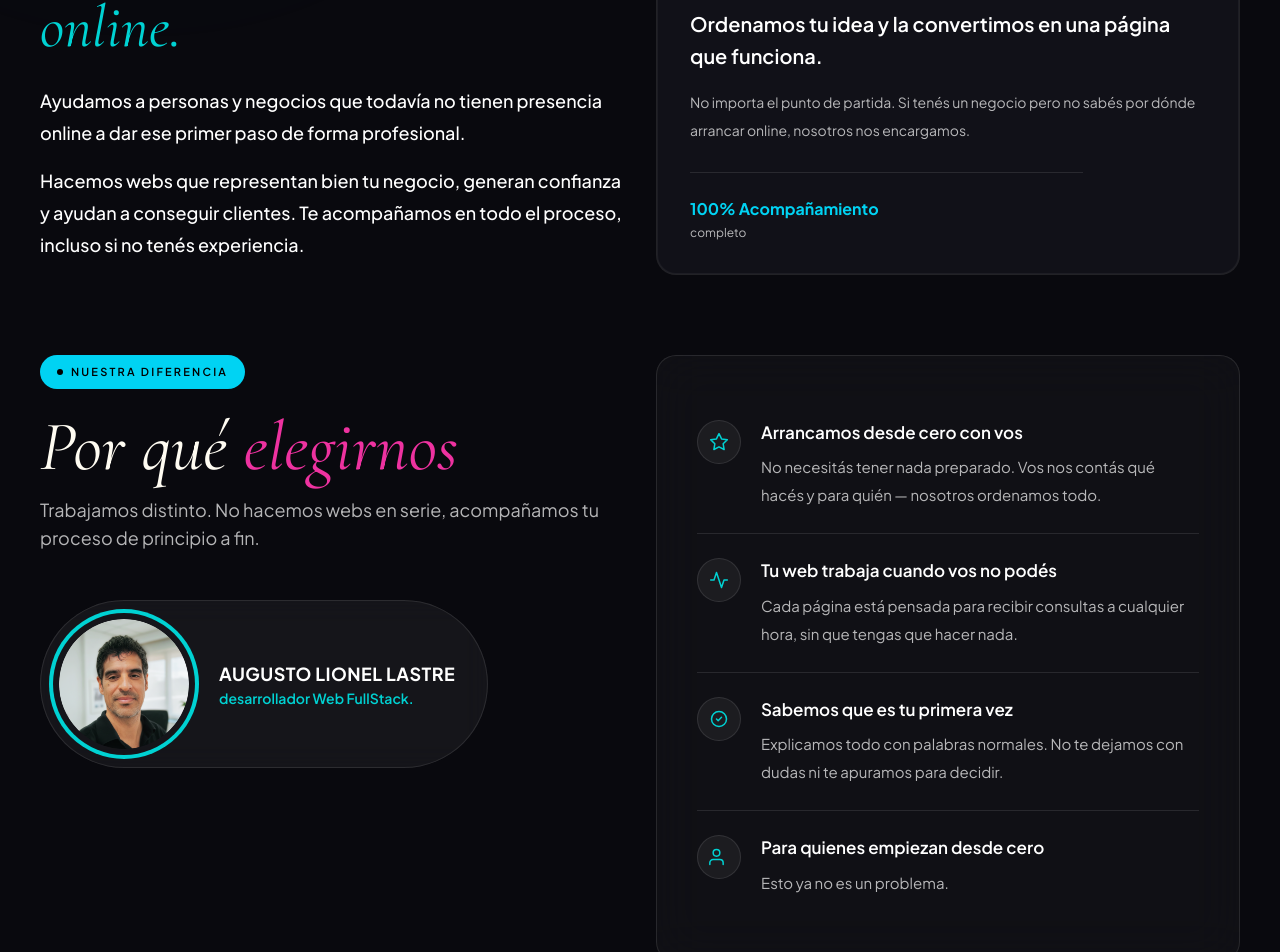
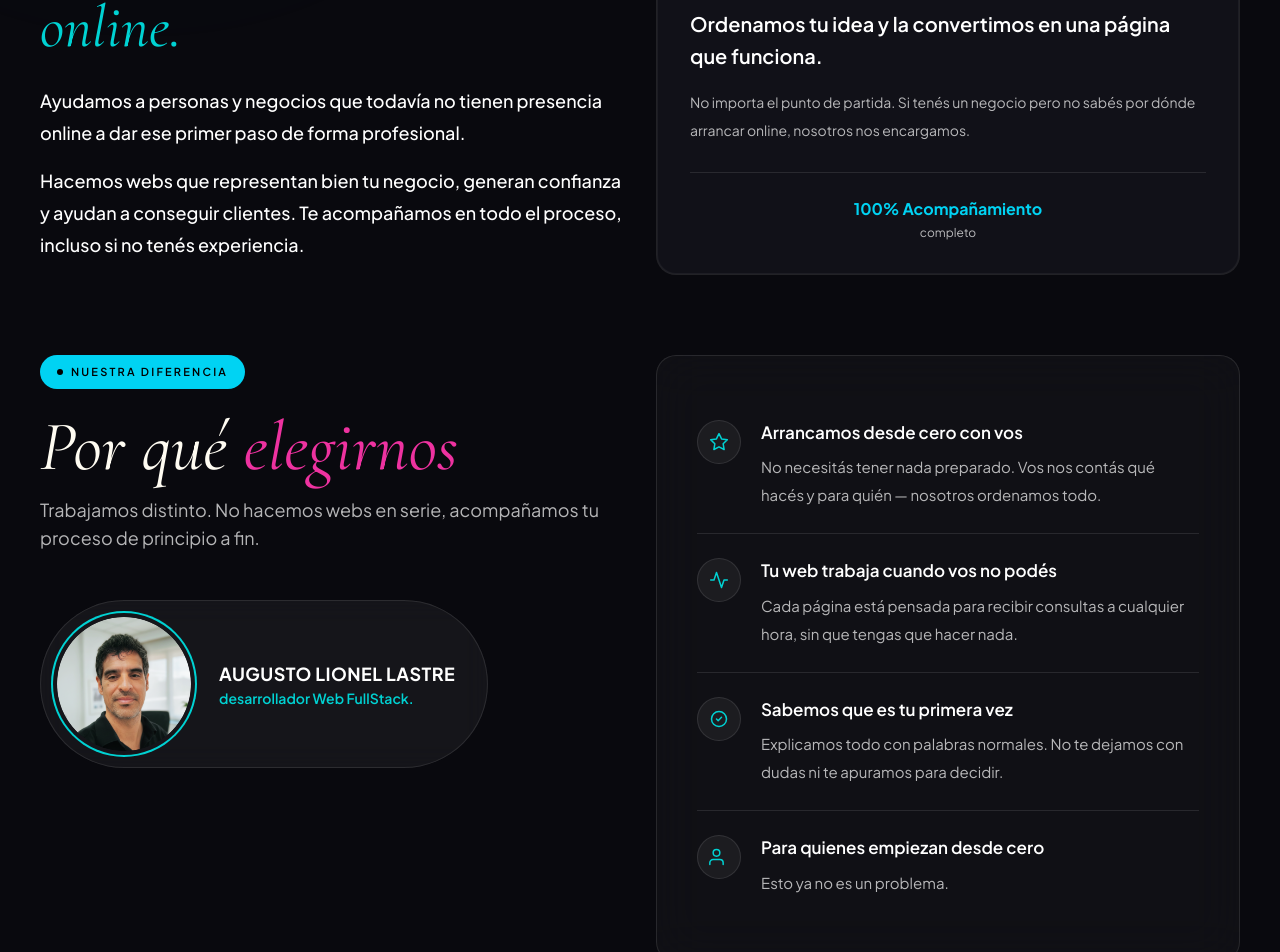
Before and after one commit to codigolionel/lienel-web, a React (Vite) app: page / in a window 1280 px wide. Shown: the part 2906-3858 px from the top of the page. Built offline with nearby package versions, Linux system fonts and the light colour scheme; a web font is replaced by a local one.

Commit message:
new-background2

```diff
--- a/src/components/AbautUs.tsx
+++ b/src/components/AbautUs.tsx
@@ -236,7 +236,7 @@ export default function AbautUs() {
                                 por dónde arrancar online, nosotros nos encargamos.
                             </p>
 
-                            <div className="mt-7 grid grid-cols-2 gap-4 border-t border-white/10 pt-6">
+                            <div className="mt-7 flex flex-col items-center justify-center w-full border-t border-white/10 pt-6 text-center">
                                 <div>
                                     <div className="bg-cyan-400 bg-clip-text text-1xl sm:text-1xl font-extrabold text-transparent">
                                         100% Acompañamiento
@@ -270,7 +270,7 @@ export default function AbautUs() {
                             <img
                                 src={perfilAgus}
                                 alt="Augusto Lionel Lastre"
-                                className="h-32 w-32 sm:h-[142px] sm:w-[142px] rounded-full object-cover ring-[4px] ring-[#00D2D3] p-1.5"
+                                className="h-32 w-32 sm:h-[142px] sm:w-[142px] rounded-full object-cover ring-2 ring-[#00D2D3] p-1"
                             />
                             <div className="flex flex-col items-center sm:items-start text-center sm:text-left">
                                 <span className="text-base sm:text-lg font-bold text-white tracking-wide">AUGUSTO LIONEL LASTRE</span>
@@ -311,7 +311,7 @@ export default function AbautUs() {
                             El proceso
                         </div>
 
-                        <h2 className="text-xl sm:text-4xl md:text-5xl lg:text-[60px] font-serif italic font-normal text-[#FFFCF2] leading-tight lg:leading-[75px]">
+                        <h2 className="text-4xl sm:text-5xl md:text-6xl lg:text-[60px] font-serif italic font-normal text-[#FFFCF2] leading-tight lg:leading-[75px]">
                             Cómo{" "}
                             <span className="bg-cyan-400 bg-clip-text text-transparent">
                                 trabajamos
```
